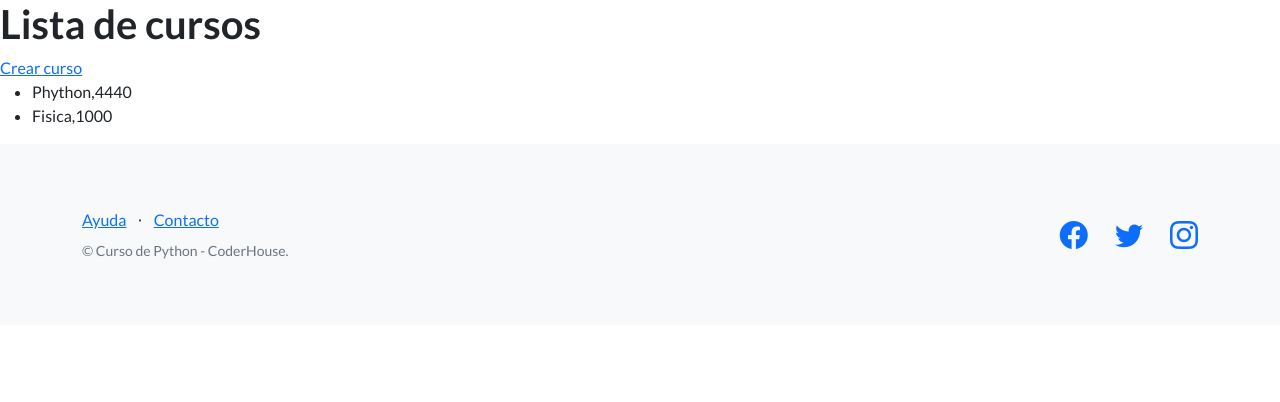
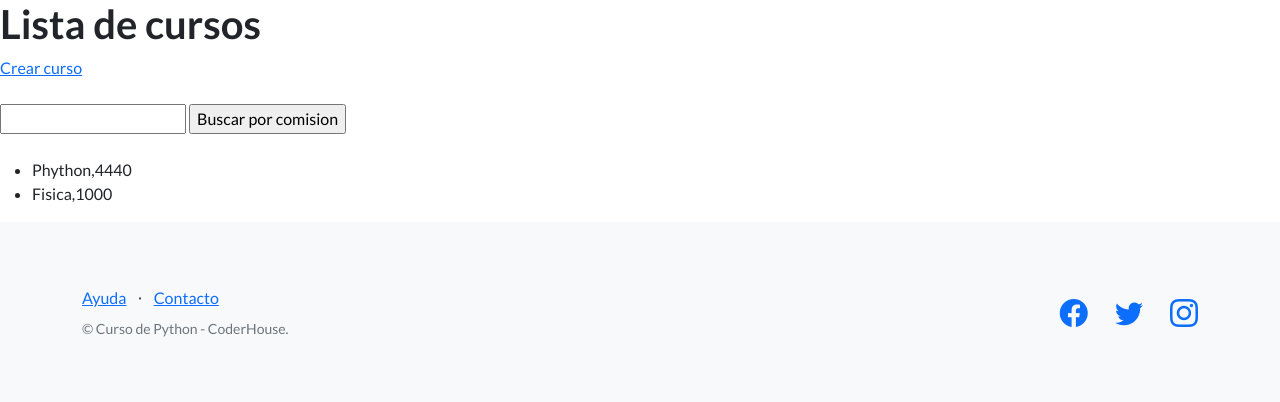
Before and after one commit to SofiLesca/Preentrega3, a Django app: page /estudios/cursos/ in a window 1280 px wide. Shown: the part 66-468 px from the top of the page. Run offline with Django 4.2, Linux system fonts and the light colour scheme; data comes from the database, SQL or seed files in the repository; some libraries are stand-ins or nearby versions.

Commit message:
Agregado busqueda de cursos

```diff
--- a/AppCoder/templates/AppCoder/lista_cursos.html
+++ b/AppCoder/templates/AppCoder/lista_cursos.html
@@ -5,6 +5,14 @@
     <div>
         <h1>Lista de cursos</h1>
         <a href="{% url 'crear-curso' %}">Crear curso</a>
+        <br><br>
+
+        <form action="{% url 'buscar_cursos' %}" method = "post">
+            {% csrf_token %}
+            <input type="text" name="busqueda">
+            <input type="submit" value = "Buscar por comision">
+        </form>
+        <br>
         <ul>
         {% for curso in cursos %}
          <li>{{curso.nombre}},{{curso.comision}}</li>
--- a/AppCoder/urls.py
+++ b/AppCoder/urls.py
@@ -17,11 +17,12 @@ Including another URLconf
 from django.contrib import admin
 from django.urls import path
 
-from AppCoder.views import listar_estudiantes, listar_cursos,crear_curso,crear_estudiante
+from AppCoder.views import listar_estudiantes, listar_cursos,crear_curso,crear_estudiante, buscar_cursos
 
 urlpatterns = [
     path ("estudiantes/", listar_estudiantes, name="lista_estudiantes"),
     path("cursos/", listar_cursos, name="lista_cursos"),
     path("crear-curso/", crear_curso, name="crear-curso"),
     path("crear-estudiante/", crear_estudiante, name="crear-estudiante"),
+    path("buscar-cursos/",buscar_cursos, name="buscar_cursos"),
 ]
--- a/AppCoder/views.py
+++ b/AppCoder/views.py
@@ -63,3 +63,18 @@ def crear_estudiante(request):
       context=contexto,
   )
     return http_response
+
+def buscar_cursos(request):
+  if request.method == "POST":
+    data=request.POST
+    busqueda=data["busqueda"]
+    cursos = Curso.objects.filter(comision__exact=busqueda)
+    contexto={
+      "cursos":cursos,
+    }
+  http_response = render(
+    request=request,
+    template_name='AppCoder/lista_cursos.html',
+    context=contexto,
+  )
+  return http_response
```
